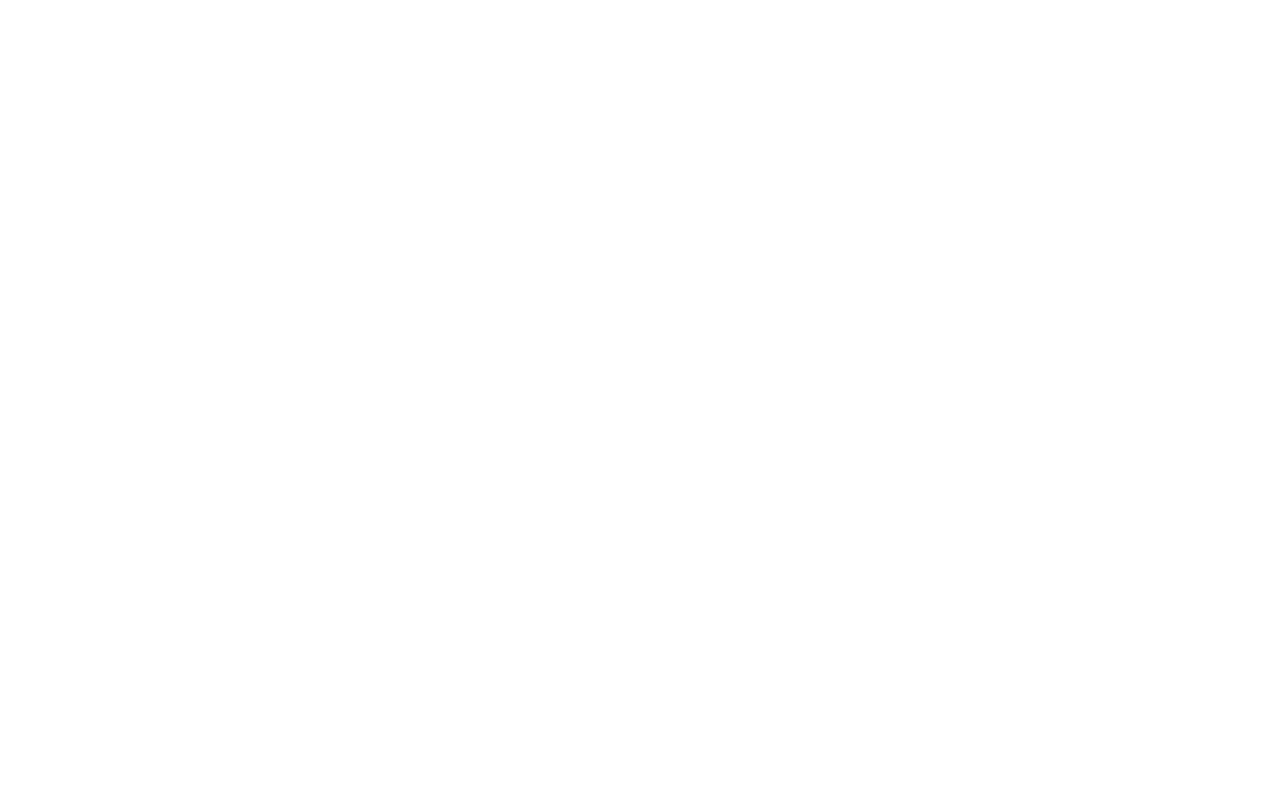
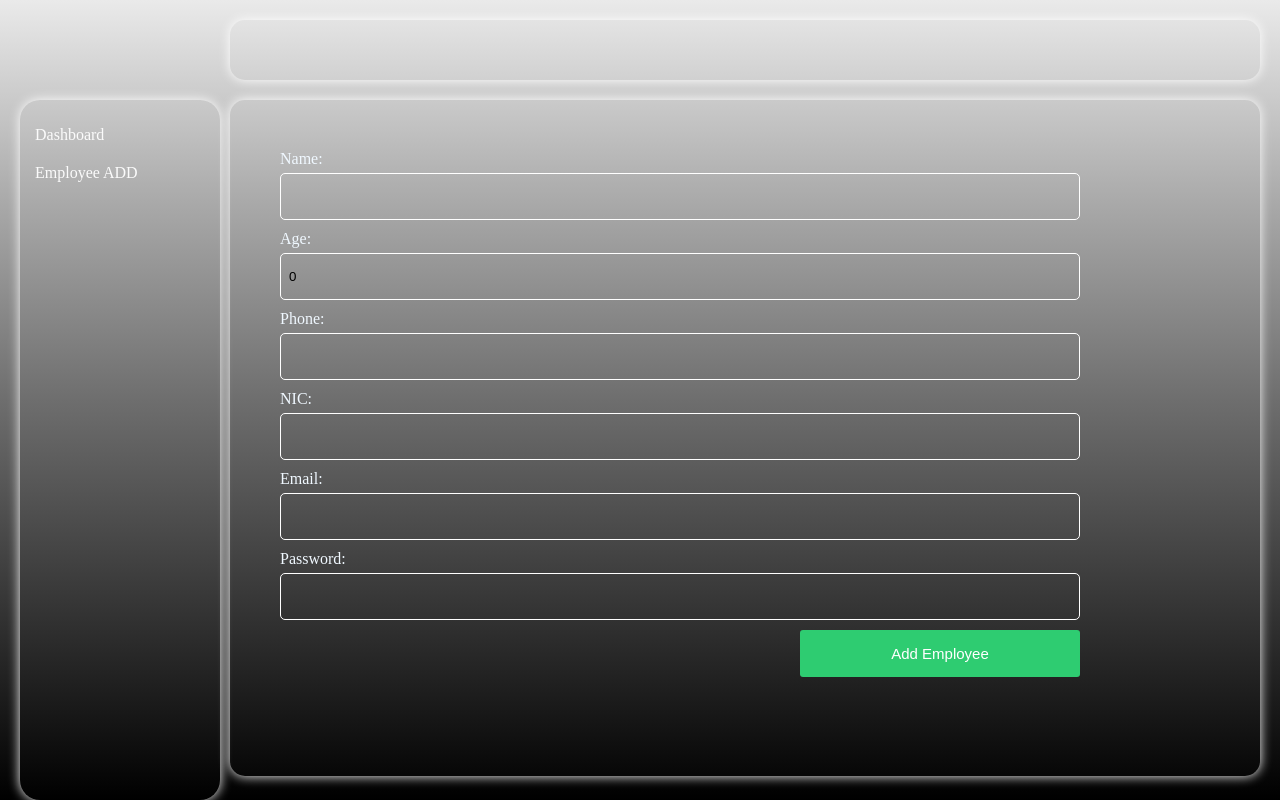
Before and after one commit to NamalTharindu97/SSD_Project, a React (Create React App) app in the folder frontend/: page /update/1 in a window 1280 px wide. Before the commit this address had no page. Built offline with nearby package versions, Linux system fonts and the light colour scheme; no server answers; a web font is replaced by a local one.

Commit message:
create update function

```diff
--- a/frontend/src/App.js
+++ b/frontend/src/App.js
@@ -1,6 +1,7 @@
 import { BrowserRouter as Router, Route, Routes } from "react-router-dom";
 import DashboardPage from "./Pages/DashboardPage";
 import EmployeADD from "./Pages/EmployeADD";
+import EmployeeUpdate from "./Pages/EmployeeUpdate";
 import "./index.css";
 
 function App() {
@@ -10,6 +11,7 @@ function App() {
 				<Routes>
 					<Route path="/" element={<DashboardPage />} />
 					<Route path="/add" element={<EmployeADD />} />
+					<Route path="/update/:id" element={<EmployeeUpdate />} />
 				</Routes>
 			</Router>
 		</div>
--- a/frontend/src/Components/Form/Form.js
+++ b/frontend/src/Components/Form/Form.js
@@ -1,7 +1,7 @@
-import React, { useState } from "react";
+import React, { useEffect, useState } from "react";
 import "./Form.css";
 
-const Form = ({ addEmployee }) => {
+const Form = ({ addEmployee, employee, updateEmploye }) => {
 	const [formData, setFormData] = useState({
 		name: "",
 		age: 0,
@@ -10,6 +10,20 @@ const Form = ({ addEmployee }) => {
 		email: "",
 		password: "",
 	});
+
+	useEffect(() => {
+		setFormData(
+			employee || {
+				name: "",
+				age: 0,
+				phone: "",
+				nic: "",
+				email: "",
+				password: "",
+			}
+		);
+	}, [employee]);
+
 	const handleChange = (e) => {
 		setFormData({
 			...formData,
@@ -21,8 +35,10 @@ const Form = ({ addEmployee }) => {
 		e.preventDefault();
 
 		try {
+			if (employee) {
+				await updateEmploye(formData);
+			} else if (addEmployee) {
 				await addEmployee(formData);
-
 				setFormData({
 					name: "",
 					age: 0,
@@ -31,10 +47,12 @@ const Form = ({ addEmployee }) => {
 					email: "",
 					password: "",
 				});
+			}
 		} catch (error) {
-			console.error("Error adding employee:", error);
+			console.error("Error handling form submission:", error);
 		}
 	};
+
 	return (
 		<div className="Form-Container">
 			<div className="Employee-Form">
--- a/frontend/src/Components/List/List.js
+++ b/frontend/src/Components/List/List.js
@@ -1,6 +1,7 @@
 // List.js
 import React from "react";
 import "./List.css";
+import { Link } from "react-router-dom";
 
 const List = ({ data, deleteEmployee }) => {
 	return (
@@ -25,7 +26,10 @@ const List = ({ data, deleteEmployee }) => {
 							<td>{employee.nic}</td>
 							<td>{employee.email}</td>
 							<td>
-								<button>Update</button>
+								<Link to={`/update/${employee._id}`}>
+									<button>Update</button>
+								</Link>
+
 								<button
 									onClick={() => deleteEmployee(employee._id)}
 								>
--- /dev/null
+++ b/frontend/src/Pages/EmployeeUpdate.js
@@ -0,0 +1,57 @@
+import React, { useEffect, useState } from "react";
+import SidePanel from "../Components/SidePanel/SidePanel";
+import NavBar from "../Components/NavBar/NavBar";
+import Form from "../Components/Form/Form";
+import axios from "axios";
+import { useNavigate, useParams } from "react-router-dom";
+
+const EmployeeUpdate = () => {
+	const { id } = useParams();
+	const [employee, setEmployee] = useState([]);
+	const navigate = useNavigate();
+
+	useEffect(() => {
+		const getEmployee = async () => {
+			try {
+				const response = await axios.get(
+					`http://localhost:5000/api/v1/employee/${id}`
+				);
+				if (response) {
+					setEmployee(response.data);
+				}
+			} catch (error) {
+				console.error(error);
+			}
+		};
+		getEmployee();
+	}, [id]);
+
+	const updateEmploye = async (updatedEmployeedata) => {
+		try {
+			const response = await axios.put(
+				`http://localhost:5000/api/v1/employee/${id}`,
+				updatedEmployeedata
+			);
+			setEmployee(response.data);
+
+			if (response) {
+				console.log(response.data);
+				navigate("/");
+			}
+		} catch (error) {
+			console.error(error);
+		}
+	};
+
+	return (
+		<div className="Dashboard-Container">
+			<SidePanel />
+			<div className="Home-Container">
+				<NavBar />
+				<Form employee={employee} updateEmploye={updateEmploye} />
+			</div>
+		</div>
+	);
+};
+
+export default EmployeeUpdate;
```
Lines whose indentation alone changed are shown as unchanged.
